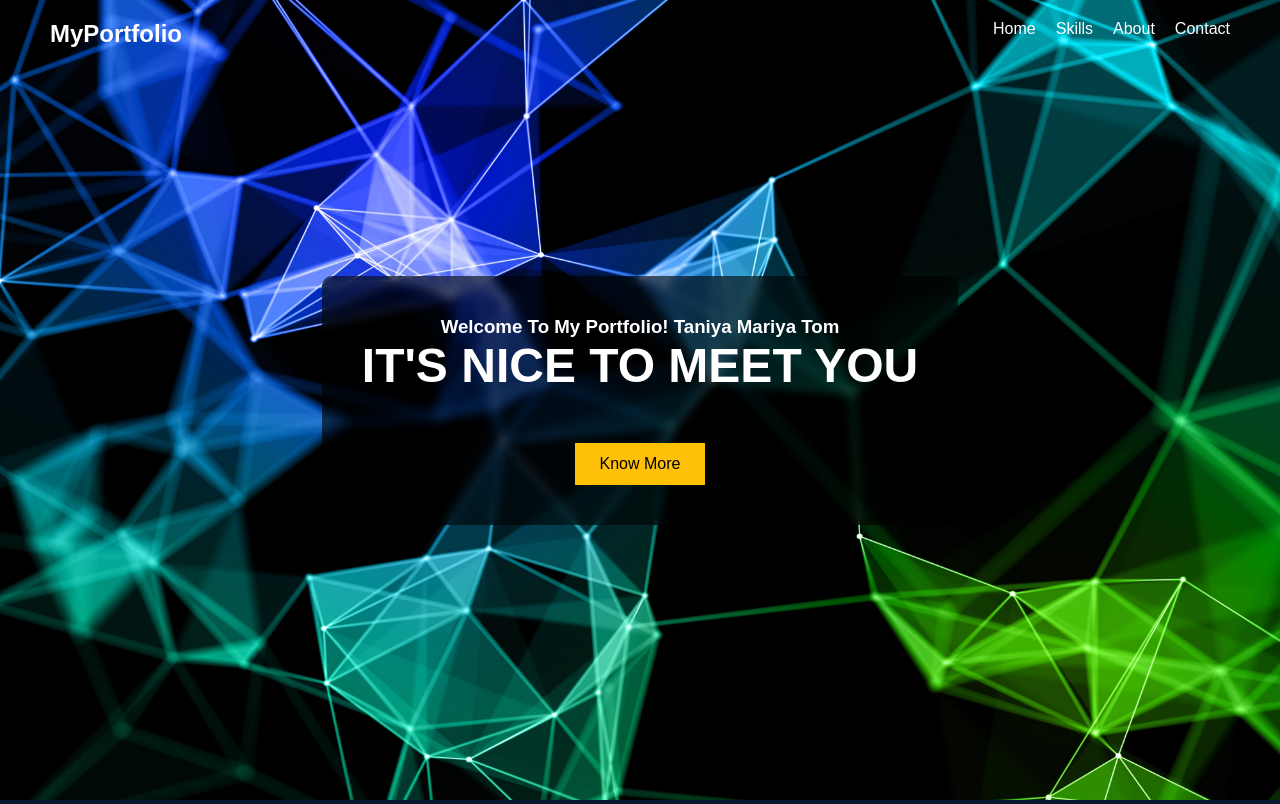
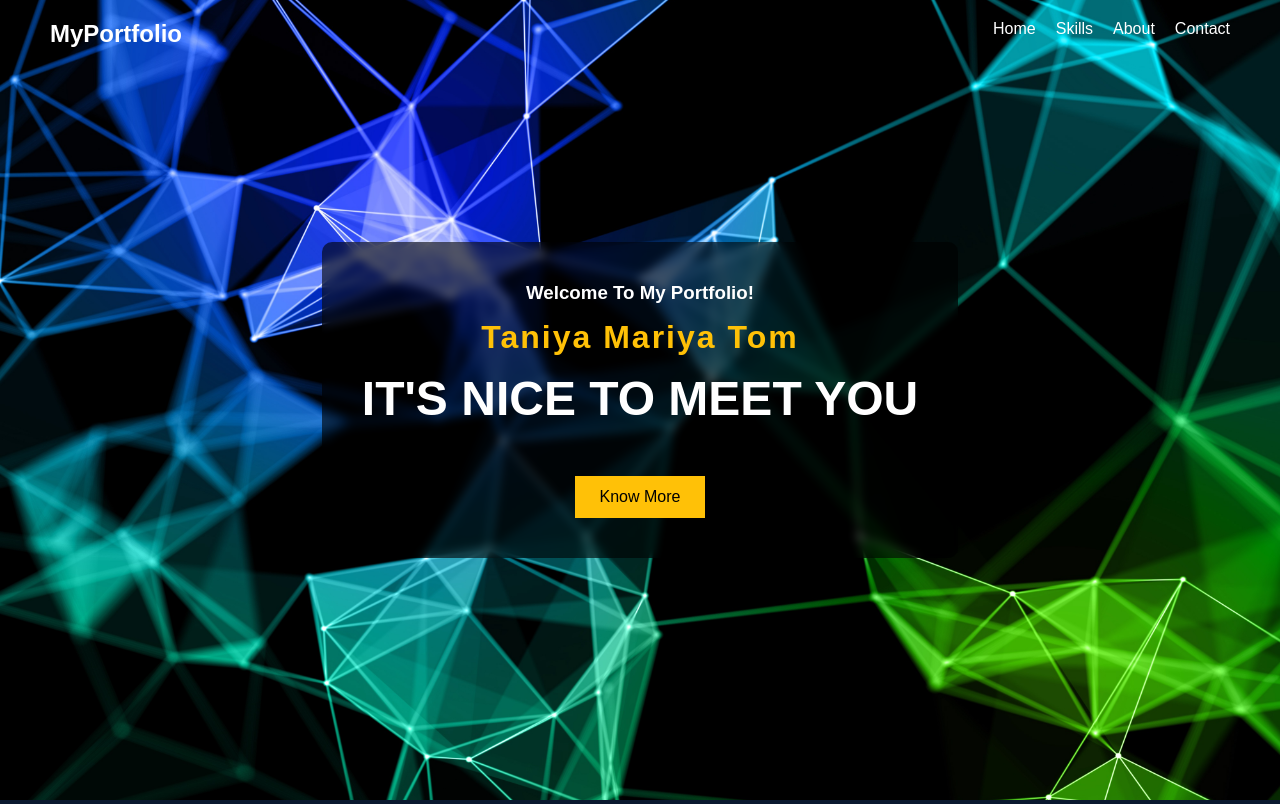
Before and after one commit to Tan-68-name/final, a Flask app: page / in a window 1280 px wide. Shown: the top 804 px of the page. Run offline with Flask 3, Linux system fonts and the light colour scheme.

Commit message:
styled name in hero section

```diff
--- a/static/style.css
+++ b/static/style.css
@@ -139,3 +139,11 @@ button {
 .overlay {
   backdrop-filter: blur(5px);
 }
+
+.name {
+  font-size: 32px;
+  font-weight: bold;
+  color: #ffc107;
+  margin: 15px 0;
+  letter-spacing: 2px;
+}
--- a/templates/index.html
+++ b/templates/index.html
@@ -20,9 +20,11 @@
 <!-- HERO -->
 <header class="hero">
   <div class="overlay">
-    <h3>Welcome To My Portfolio!
-        Taniya Mariya Tom
-    </h3>
+    <h3>Welcome To My Portfolio!</h3>
+
+     <!-- 👇 ADD YOUR NAME HERE -->
+    <h2 class="name">Taniya Mariya Tom</h2>
+
     <h1>IT'S NICE TO MEET YOU</h1>
     <a href="#about" class="btn">Know More</a>
   </div>
```
